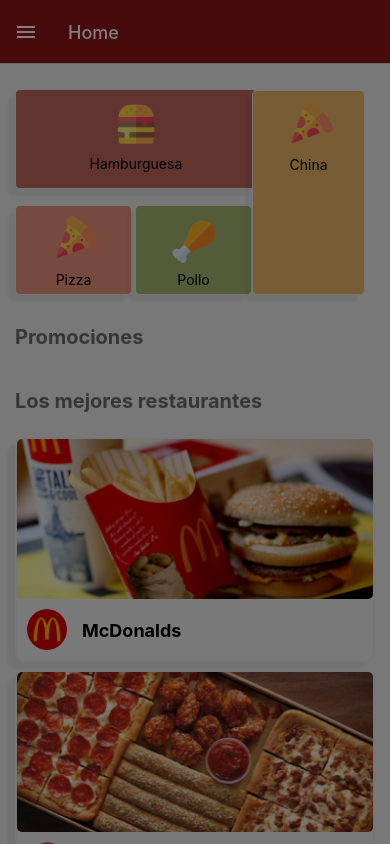
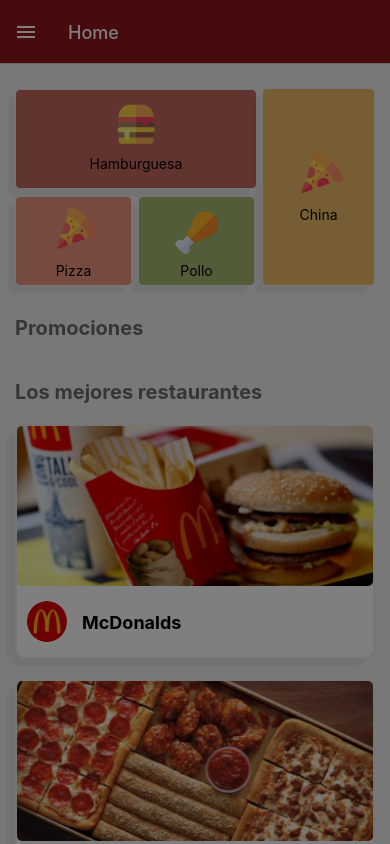
Before and after one commit to Jaredromero1/ProyectoCatedra_Dps, a React Native app: screen /drawer in a window 390 px wide. Built offline with nearby package versions, Linux system fonts and the light colour scheme.

Commit message:
Agregando pantallas

```diff
--- a/src/Components/Navigation/DrawerView.js
+++ b/src/Components/Navigation/DrawerView.js
@@ -1,6 +1,6 @@
 import * as React from 'react';
 import { StyleSheet, Text, View, Button,Image,TouchableOpacity } from 'react-native';
-import { DrawerContentScrollView, DrawerItemList } from '@react-navigation/drawer';
+import { DrawerContent, DrawerContentScrollView, DrawerItemList } from '@react-navigation/drawer';
 
 import Ionicons from 'react-native-vector-icons/Ionicons';
 
@@ -10,7 +10,11 @@ export default function CustomDrawerView( props ){
   return(
         <DrawerContentScrollView {...props} contentContainerStyle={styles.drawerHead}>
             <View style={styles.container}>
-                <Text style={styles.txt}>correo@gmail.com</Text>
+                <Image source={require('../../../assets/man.png')} style={styles.imagen}/>
+                <View>
+                  <Text style={styles.txtUsername}>Username</Text>
+                  <Text style={styles.txt}>correo@gmail.com</Text>
+                </View>
             </View>
 
             <DrawerItemList {...props}/>
@@ -19,7 +23,7 @@ export default function CustomDrawerView( props ){
               <TouchableOpacity onPress={ () => {
                   props.navigation.navigate('Login');
               } }>
-               <Text style={styles.txt}><Ionicons name='log-out-outline' size={18} color={'#000'} /> Cerrar Sesión</Text>
+               <Text style={styles.txtCerrar}><Ionicons name='log-out-outline' size={18} color={'#000'} /> Cerrar Sesión</Text>
               </TouchableOpacity>
             </View>
         </DrawerContentScrollView>
@@ -28,17 +32,38 @@ export default function CustomDrawerView( props ){
 
 const styles = StyleSheet.create({
     container: {
-      justifyContent: 'center',
+      justifyContent: 'flex-start',
       height: "auto",
+      flexDirection: 'row',
+      paddingBottom: 30
     },
     logout_container: {
         flex: 1,
         marginTop:'8%',
         height: "auto",
       },
+    txtUsername:{
+      fontSize:18,
+      paddingVertical: 7,
+      color:'#000',
+      fontWeight: 'bold',
+    },
     txt:{
       fontSize:18,
-      padding:10,
+      color:'#000',
+    },
+    imagen:{
+      height: 54,
+      width: 54,
+      display: 'flex',
+      justifyContent: 'center',
+      alingContent: 'center',
+      marginRight: 15,
+      marginLeft: 20,
+    },
+    txtCerrar:{
+      fontSize:18,
+      padding: 10,
       color:'#000',
     },
     drawerHead:{
--- a/src/Components/Navigation/Drawernavigation.js
+++ b/src/Components/Navigation/Drawernavigation.js
@@ -3,7 +3,9 @@ import { createDrawerNavigator } from '@react-navigation/drawer';
 //Importaciones de pantallas
 import Home from '../Screens/HomeScreen/Home';
 import Restaurant from '../Screens/RestaurantScreen/Restaurant';
-
+import Products from '../Screens/ProductsScreen/Products';
+import Items from '../Screens/FoodItemScreen/Items';
+//Importacion para el diseño del drawer
 import DrawerView from './DrawerView';
 
 const Drawer = createDrawerNavigator();
@@ -19,14 +21,16 @@ export default function Drawer_Navigation(navigation) {
           backgroundColor: '#8F161C',
         },
         drawerActiveTintColor: '#8F161C',
-        drawerInactiveTintColor: '#fff',
+        drawerInactiveTintColor: '#000',
         drawerLabelStyle: {
           marginLeft: 25,
           fontSize: 15,
         },
       }}>
       <Drawer.Screen name="Home" component={Home} />
-      <Drawer.Screen name="Restaurant" component={Restaurant} />
+      <Drawer.Screen name="Restaurantes" component={Restaurant} />
+      <Drawer.Screen name="Productos" component={Products} />
+      <Drawer.Screen name="Items" component={Items} />
 
     </Drawer.Navigator>
   );
--- /dev/null
+++ b/src/Components/Screens/FoodItemScreen/Items.js
@@ -0,0 +1,18 @@
+import { StyleSheet, Text, View } from 'react-native'
+import React from 'react'
+
+export default function Items() {
+  return (
+    <View style={styles.Container}>
+      <Text>Items de comida</Text>
+    </View>
+  )
+}
+
+const styles = StyleSheet.create({
+    Container: {
+        flex: 1,
+        justifyContent: 'center',
+        alignItems: 'center'
+    }
+})
--- a/src/Components/Screens/HomeScreen/Data.js
+++ b/src/Components/Screens/HomeScreen/Data.js
@@ -2,32 +2,129 @@ export default[
     {
         id: "1",
         name: "McDonalds",
-        image: require("../../../../assets/MCimg.png"),
-        time: "29 min",
-        image2: require("../../../../assets/logoMC.png"),
+        logo: require("../../../../assets/logoMC.png"),
+        banner: require("../../../../assets/MCimg.png"),
+        menu: [
+            {
+                name: "Big Mac",
+                description: "Soda lata 355ml y papas medianas",
+                price: 7.35,
+                image: "../../../../assets/"
+            },
+            {
+                name: "Triple Bacon",
+                description: "Soda lata 355ml y papas medianas",
+                price: 7.00,
+                image: "../../../../assets/"
+            },
+            {
+                name: "Quesoburguesa Doble",
+                description: "Soda lata 355ml y papas medianas",
+                price: 6.45,
+                image: "../../../../assets/"
+            },
+            {
+                name: "Big Tasty",
+                description: "Soda lata 355ml y papas medianas",
+                price: 7.74,
+                image: "../../../../assets/"
+            }
+        ]
     },
     {
         id: "2",
         name: "Pizza Hut",
-        image: require("../../../../assets/Pizza.png"),
-        time: "29 min",
-        image2: require("../../../../assets/logoPizza.png"),
-
+        logo: require("../../../../assets/logoPizza.png"),
+        banner: require("../../../../assets/Pizza.png"),
+        menu: [
+            {
+                name: "Banquete Pizza Especial",
+                description: "",
+                price: 15.95,
+                image: "../../../../assets/"
+            },
+            {
+                name: "",
+                description: "",
+                price: 0.00,
+                image: "../../../../assets/"
+            },
+            {
+                name: "",
+                description: "",
+                price: 0.00,
+                image: "../../../../assets/"
+            },
+            {
+                name: "",
+                description: "",
+                price: 0.00,
+                image: "../../../../assets/"
+            }
+        ]
     },
     {
         id: "3",
         name: "China Wok",
-        image: require("../../../../assets/china.png"),
-        time: "29 min",
-        image2: require("../../../../assets/logoChina.png"),
-
+        logo: require("../../../../assets/logoChina.png"),
+        banner: require("../../../../assets/china.png"),
+        menu: [
+            {
+                name: "",
+                description: "",
+                price: 0.00,
+                image: "../../../../assets/"
+            },
+            {
+                name: "",
+                description: "",
+                price: 0.00,
+                image: "../../../../assets/"
+            },
+            {
+                name: "",
+                description: "",
+                price: 0.00,
+                image: "../../../../assets/"
+            },
+            {
+                name: "",
+                description: "",
+                price: 0.00,
+                image: "../../../../assets/"
+            }
+        ]
     },
     {
         id: "4",
         name: "Burguer King",
-        image: require("../../../../assets/burguer12.jpg"),
-        time: "29 min",
-        image2: require("../../../../assets/burguerlogo.png"),
-
+        logo: require("../../../../assets/burguerlogo.png"),
+        banner: require("../../../../assets/burguer12.jpg"),
+        menu: [
+            {
+                name: "",
+                description: "",
+                price: 0.00,
+                image: "../../../../assets/"
+            },
+            {
+                name: "",
+                description: "",
+                price: 0.00,
+                image: "../../../../assets/"
+            },
+            {
+                name: "",
+                description: "",
+                price: 0.00,
+                image: "../../../../assets/"
+            },
+            {
+                name: "",
+                description: "",
+                price: 0.00,
+                image: "../../../../assets/"
+            }
+        ]
     },
 ];
--- a/src/Components/Screens/HomeScreen/Home.js
+++ b/src/Components/Screens/HomeScreen/Home.js
@@ -10,15 +10,15 @@ export default function Home() {
     return (
             <>
             <StatusBar/>
-            <View style={styles.container}>
                 <ScrollView style={styles.scrollstyle}>
-                    <Opciones/>
-                    <Text style={styles.texto}>Promociones</Text>
+                    <View style={styles.container}>
+                        <Opciones/>
+                        <Text style={styles.texto}>Promociones</Text>
 
-                    <Text style={styles.texto}>Los mejores restaurantes</Text>
-                    <Tiendas />
+                        <Text style={styles.texto}>Los mejores restaurantes</Text>
+                        <Tiendas />
+                    </View>
                 </ScrollView>
-            </View>
          </>
     );
 }
--- a/src/Components/Screens/HomeScreen/Opciones.js
+++ b/src/Components/Screens/HomeScreen/Opciones.js
@@ -119,7 +119,7 @@ const styles = StyleSheet.create({
         backgroundColor: "#ED967C",
         borderRadius: 5,
         marginHorizontal: 15,
-        marginTop: 15,
+        marginTop: 6,
         marginBottom: 10,
         paddingVertical: 10,
         paddingHorizontal: 10,
@@ -139,7 +139,7 @@ const styles = StyleSheet.create({
         height: 90,
         backgroundColor: "#A7B972",
         borderRadius: 5,
-        marginHorizontal: 135,
+        marginHorizontal: 138,
         marginTop: -100,
         marginBottom: 10,
         paddingVertical: 10,
@@ -157,11 +157,11 @@ const styles = StyleSheet.create({
     },
     container3: {
         width: "29%",
-        height: 205,
+        height: 198,
         backgroundColor: "#EFBC69",
         borderRadius: 5,
-        marginHorizontal: 252,
-        marginTop: -215,
+        marginHorizontal: 262,
+        marginTop: -208,
         marginBottom: 10,
         paddingVertical: 10,
         paddingHorizontal: 10,
@@ -175,6 +175,7 @@ const styles = StyleSheet.create({
         shadowOpacity: 0.05,
         shadowRadius: 3.05,
         elevation: 5,
+        justifyContent: 'center',
     },
 });
 
--- a/src/Components/Screens/HomeScreen/Tiendas.js
+++ b/src/Components/Screens/HomeScreen/Tiendas.js
@@ -8,10 +8,10 @@ export default function Products() {
                 return(
                     <View key={i} style={styles.container}>
                         <TouchableOpacity style={styles.item}>
-                           <Image style={styles.image} source={product.image} />
+                           <Image style={styles.image} source={product.banner} />
                             <View style={styles.contentProducts}>
                                 <View style={styles.text}>
-                                    <Image style={styles.image2} source={product.image2} />
+                                    <Image style={styles.image2} source={product.logo} />
                                      <View style={styles.text}>
                                        <Text style={styles.name}>{product.name}</Text>
                                     </View>
@@ -27,10 +27,10 @@ export default function Products() {
 const styles = StyleSheet.create({
     container: {
         flex: 1,
-        backgroundColor: "#F4F4F4",
+        backgroundColor: "#fff",
         borderRadius: 10,
         marginHorizontal: 15,
-        marginVertical: 4,
+        marginBottom: 20,
         borderWidth: 2,
         borderColor: '#eee',
         shadowOffset: {
@@ -42,7 +42,7 @@ const styles = StyleSheet.create({
         elevation: 0
     },
     contentProducts:{
-        paddingTop: -5,
+        paddingVertical: 5,
         paddingHorizontal: 10,
     },
     image: {
@@ -57,7 +57,6 @@ const styles = StyleSheet.create({
         borderRadius: 100,
         marginBottom: 10,
     },
-
     name: {
         fontSize: 18,
         fontWeight: "bold",
--- /dev/null
+++ b/src/Components/Screens/ProductsScreen/Products.js
@@ -0,0 +1,18 @@
+import { StyleSheet, Text, View } from 'react-native'
+import React from 'react'
+
+export default function Products() {
+  return (
+    <View style={styles.Container}>
+      <Text>Productos</Text>
+    </View>
+  )
+}
+
+const styles = StyleSheet.create({
+    Container: {
+        flex: 1,
+        justifyContent: 'center',
+        alignItems: 'center',
+    }
+})
--- /dev/null
+++ b/src/Components/Screens/RestaurantScreen/Restaurant.js
@@ -0,0 +1,18 @@
+import { StyleSheet, Text, View } from 'react-native'
+import React from 'react'
+
+export default function Restaurant() {
+  return (
+    <View style={styles.container}>
+      <Text>Restaurantes</Text>
+    </View>
+  )
+}
+
+const styles = StyleSheet.create({
+    container: {
+        flex: 1,
+        justifyContent: 'center',
+        alignItems: 'center'
+    }
+})
```
Also changed, not shown: src/Components/Screens/CartScreen/Cart.js (added, +18 -0 lines), assets/man.png (added).
